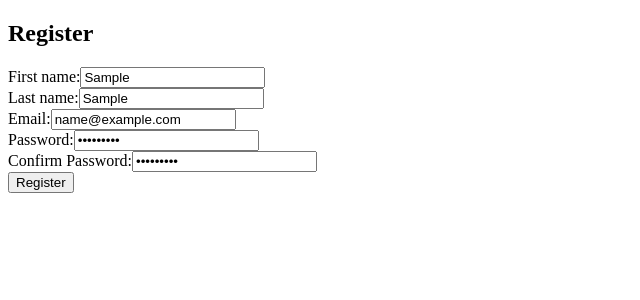
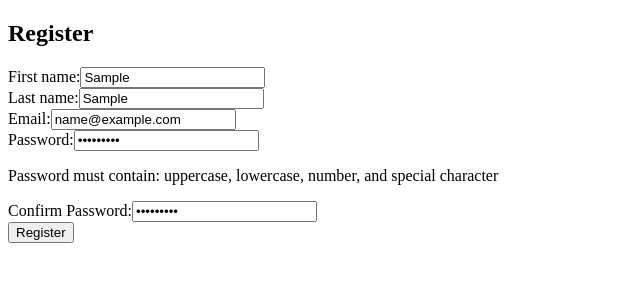
Before and after one commit to JustinSTV/MERN-social-website, a React (Vite) app in the folder Client/: page /register in a window 1280 px wide. Both pictures are taken after typing "Sample", "Sample", "name@example.com", "Sample123", "Sample123" into the empty fields and a click on the input "Register". Shown: the top 300 px of the page, without its empty margins (0-640 px from the left). Built offline with nearby package versions, Linux system fonts and the light colour scheme; no server answers.

Commit message:
Yup validation schema clean-up, register page rederection after successfuly regsitering user.

```diff
--- a/Client/src/components/pages/auth/LoginPage.tsx
+++ b/Client/src/components/pages/auth/LoginPage.tsx
@@ -2,6 +2,7 @@ import { useFormik } from "formik";
 import * as Yup from 'yup';
 import { useNavigate } from "react-router-dom";
 import { useUserContext } from "../../../context/User/useUserContext";
+import { emailSchema, passwordSchema } from "../../../schemas/authSchema";
 
 const LoginPage = () => {
   const { login, state } = useUserContext();
@@ -13,11 +14,8 @@ const LoginPage = () => {
       password: ""
     },
     validationSchema: Yup.object({
-      email: Yup.string()
-      .email('Invalid email address')
-      .required('Email is required'),
-      password: Yup.string()
-      .required('Password is required')
+      email: emailSchema,
+      password: passwordSchema
     }),
     onSubmit: async (values) => {
       const success = await login(values.email, values.password);
--- a/Client/src/components/pages/auth/RegisterPage.tsx
+++ b/Client/src/components/pages/auth/RegisterPage.tsx
@@ -1,10 +1,13 @@
 import { useFormik } from "formik";
 import * as Yup from 'yup';
+import { useNavigate } from "react-router-dom";
 import { useUserContext } from "../../../context/User/useUserContext";
+import { confirmPasswordSchema, emailSchema, firsNameSchema, lastNameSchema, passwordSchema } from "../../../schemas/authSchema";
 
 const RegisterPage = () => {
 
-  const { register } = useUserContext();
+  const { register, state } = useUserContext();
+  const navigate = useNavigate();
 
   const formik = useFormik({
     initialValues: {
@@ -15,13 +18,19 @@ const RegisterPage = () => {
       confirmPassword: "",
     },
     validationSchema: Yup.object({
-
+      firstName: firsNameSchema,
+      lastName: lastNameSchema,
+      email: emailSchema,
+      password: passwordSchema,
+      confirmPassword: confirmPasswordSchema
     }),
     onSubmit: async (values) => {
       console.log(values);
       const success = await register(values);
       if(success){
-        console.log(success)
+        setTimeout(() => {
+          navigate('/feed');
+        }, 2000);
       }
     }
   })
@@ -39,6 +48,10 @@ const RegisterPage = () => {
             onBlur={formik.handleBlur}
             value={formik.values.firstName}
           />
+          {
+            formik.touched.firstName && formik.errors.firstName
+            && <p>{formik.errors.firstName}</p>
+          }
         </div>
         <div>
           <label htmlFor="lastName">Last name:</label>
@@ -49,6 +62,10 @@ const RegisterPage = () => {
             onBlur={formik.handleBlur}
             value={formik.values.lastName}
           />
+          {
+            formik.touched.lastName && formik.errors.lastName
+            && <p>{formik.errors.lastName}</p>
+          }
         </div>
         <div>
           <label htmlFor="email">Email:</label>
@@ -59,6 +76,10 @@ const RegisterPage = () => {
             onBlur={formik.handleBlur}
             value={formik.values.email}
           />
+          {
+            formik.touched.email && formik.errors.email
+            && <p>{formik.errors.email}</p>
+          }
         </div>
         <div>
           <label htmlFor="password">Password:</label>
@@ -69,6 +90,10 @@ const RegisterPage = () => {
             onBlur={formik.handleBlur}
             value={formik.values.password}
           />
+          {
+            formik.touched.password && formik.errors.password
+            && <p>{formik.errors.password}</p>
+          }
         </div>
         <div>
           <label htmlFor="confirmPassword">Confirm Password:</label>
@@ -79,8 +104,13 @@ const RegisterPage = () => {
             onBlur={formik.handleBlur}
             value={formik.values.confirmPassword}
           />
+          {
+            formik.touched.confirmPassword && formik.errors.confirmPassword
+            && <p>{formik.errors.confirmPassword}</p>
+          }
         </div>
         <input type="submit" value="Register"/>
+        {state.error && <div className="error">{state.error}</div>}
       </form>
     </section>
   );
--- a/Client/src/context/User/UserContext.tsx
+++ b/Client/src/context/User/UserContext.tsx
@@ -1,5 +1,5 @@
 import { createContext, useReducer } from 'react';
-import { initialState, UserContextTypes, User, RegisterData } from '../../types/UserTypes';
+import { initialState, UserContextTypes, RegisterData } from '../../types/UserTypes';
 import userReducer from './UserReducer';
 
 type ChildProps = { children: React.ReactElement };
--- /dev/null
+++ b/Client/src/schemas/authSchema.ts
@@ -0,0 +1,30 @@
+import * as Yup from 'yup';
+
+export const firsNameSchema = Yup.string()
+  .min(2, 'First name must be at least 2 characters')
+  .max(30, 'First name cannot exceed 30 characters')
+  .matches(/^[a-zA-Z]+$/, 'First name can only contain letters')
+  .required('First name is required');
+
+export const lastNameSchema = Yup.string()
+  .min(2, 'Last name must be at least 2 characters')
+  .max(30, 'Last name cannot exceed 30 characters')
+  .matches(/^[a-zA-Z]+$/, 'Last name can only contain letters')
+  .required('Last name is required');
+
+export const emailSchema =  Yup.string()
+  .email('Please enter a valid email address')
+  .required('Email is required');
+
+export const passwordSchema = Yup.string()
+  .min(8, 'Password must be at least 8 characters')
+  .max(50, 'Password cannot exceed 50 characters')
+  .matches(
+    /^(?=.*[a-z])(?=.*[A-Z])(?=.*\d)(?=.*[@$!%*?&#])[A-Za-z\d@$!%*?&#]{8,}$/,
+    'Password must contain: uppercase, lowercase, number, and special character'
+  )
+  .required('Password is required');
+
+export const confirmPasswordSchema = Yup.string()
+  .oneOf([Yup.ref('password')], 'Passwords must match')
+  .required('Please confirm your password');
```
